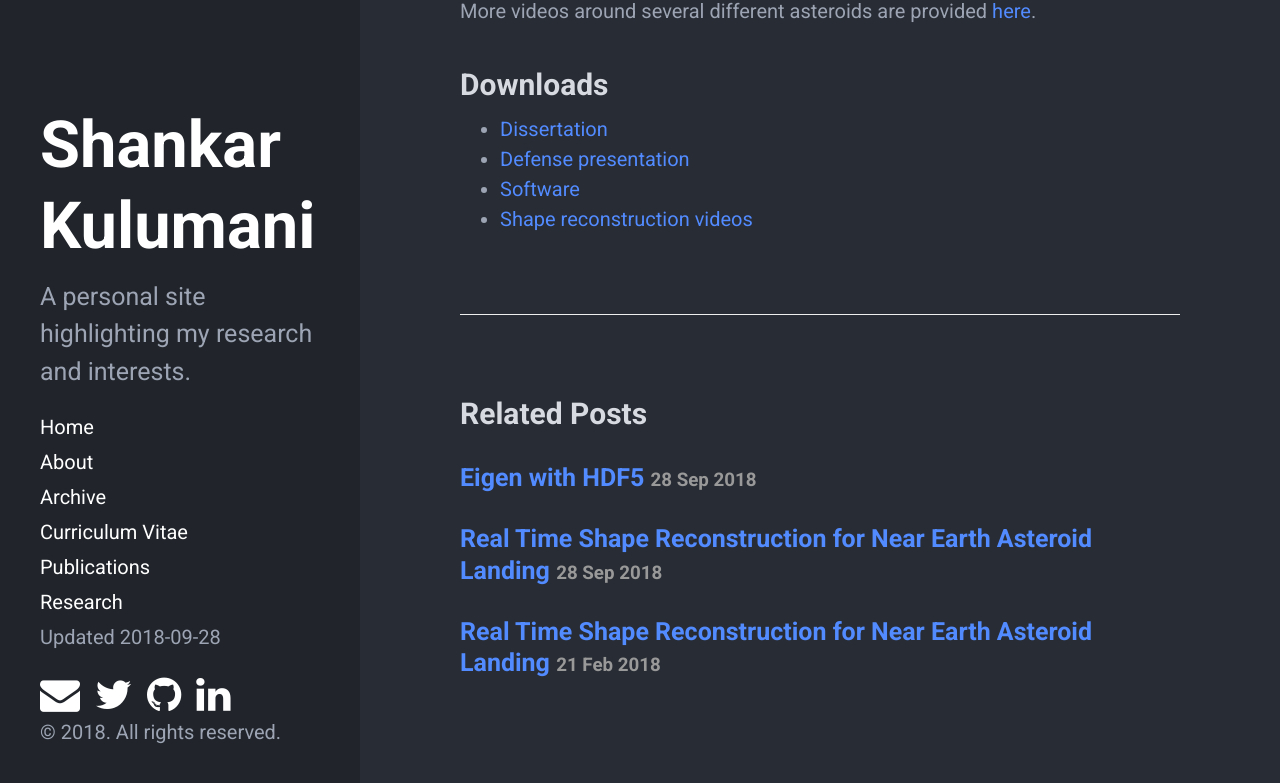
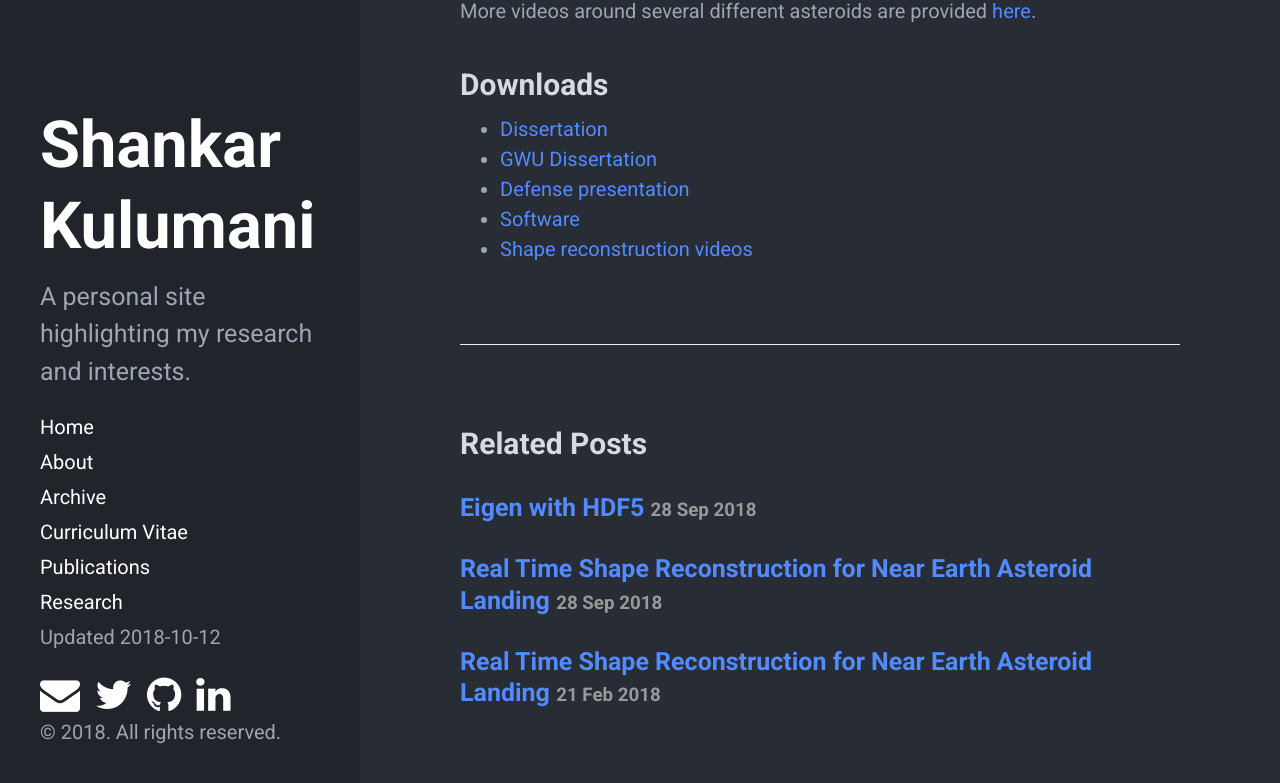
Before and after one commit to skulumani/skulumani.github.io, a Jekyll site: the page built from _posts/2018-07-25-dissertation.md, in a window 1280 px wide and 900 px high, scrolled down 1893 px, cut to the strip 113-896 px from the top of the window. Built offline with Jekyll 4.4.1, drawn with Linux system fonts in a browser that asks for light colours; nearby versions of some CDN libraries.

```diff
--- a/_config.yml
+++ b/_config.yml
@@ -9,7 +9,7 @@ permalink:        /:year/:month/:title.html
 
 # Setup
 title:            Shankar Kulumani
-tagline:          'PhD Candidate'
+tagline:          ''
 description:      'A personal site highlighting my research and interests.'
 url:              "https://www.shankarkulumani.com"
 enforce_ssl:      www.shankarkulumani.com
@@ -24,7 +24,7 @@ paginate:         5
 
 # Custom vars
 version:          0.1
-date:               "2018-09-28"
+date:               "2018-10-12"
 
 github:
   repo:           https://github.com/skulumani
--- a/_posts/2018-07-25-dissertation.md
+++ b/_posts/2018-07-25-dissertation.md
@@ -44,6 +44,7 @@ More videos around several different asteroids are provided [here](https://www.y
 ## Downloads
 
 * [Dissertation](https://github.com/skulumani/dissertation/releases/download/v1.6.0/dissertation.pdf)
+* [GWU Dissertation](https://wrlc-gwu.primo.exlibrisgroup.com/discovery/fulldisplay?docid=proquest2100701115&context=PC&vid=01WRLC_GWA:live&search_scope=DN_and_CI&tab=Everything&lang=en)
 * [Defense presentation](https://github.com/skulumani/dissertation/releases/download/v1.6.0/dissertation.pdf)
 * [Software](https://github.com/skulumani/asteroid_dumbbell)
 * [Shape reconstruction videos](https://www.youtube.com/playlist?list=PL3wJMXefOGf7CUFEN3aufjk-fYnC42c0W)
```
